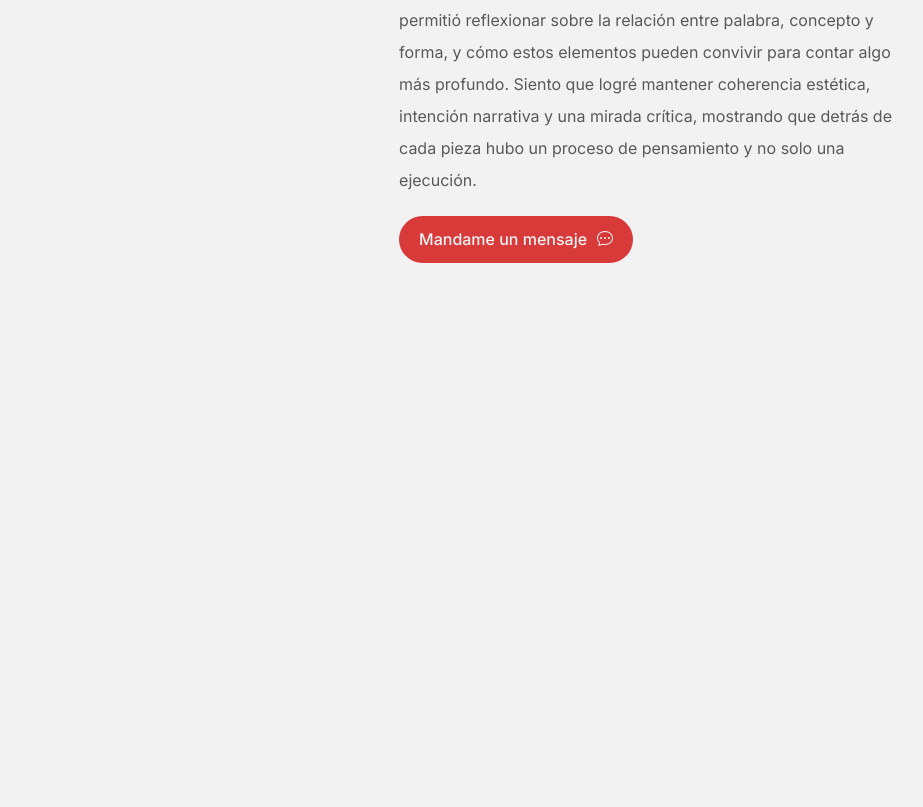
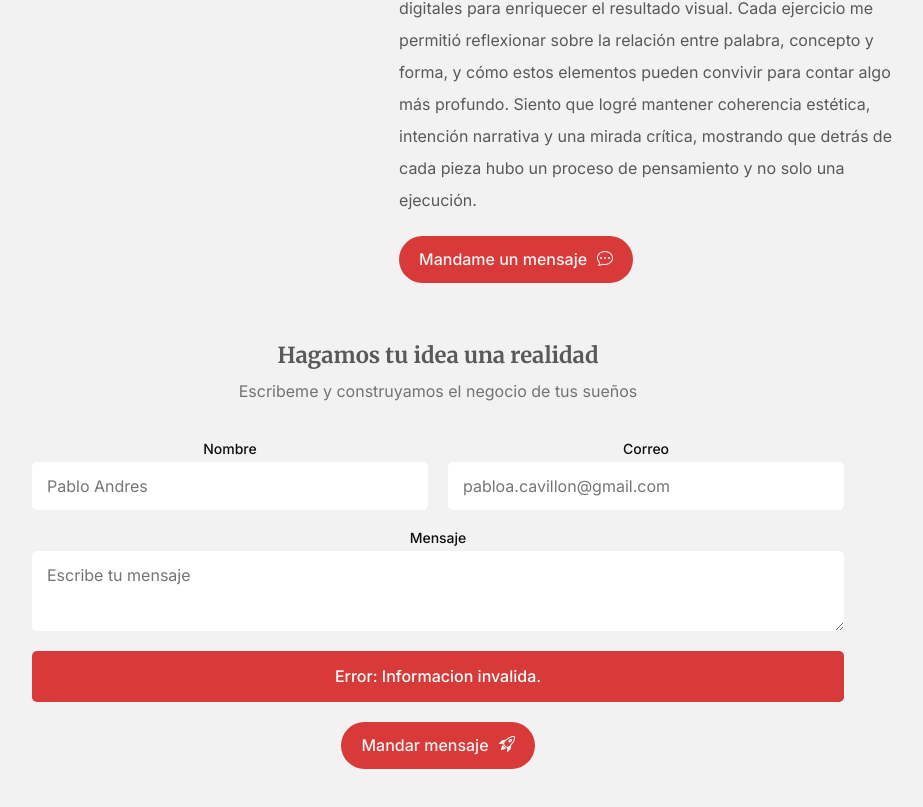
Before and after one commit to projaska/portfolio-laura-coreico, a React (Vite) app: page / in a window 1280 px wide. Shown: the part 1982-2789 px from the top of the page, without its empty margins (202-1125 px from the left). Before the commit the page ends 2245 px from the top, so only its background shows below. Built offline with nearby package versions, Linux system fonts and the light colour scheme.

Commit message:
terminando seccion contacto

```diff
--- a/src/App.jsx
+++ b/src/App.jsx
@@ -2,6 +2,8 @@
 import Hero from "./componentes/layeut/Hero";
 import Trabajos from  "./componentes/layeut/Trabajos";
 import AcercaDe from "./componentes/layeut/Acercade";
+import Contacto from "./componentes/layeut/Contacto";
+
 function App() {
    return (
     <>
@@ -10,6 +12,7 @@
         <Hero />
         <Trabajos />
         <AcercaDe/>
+        <Contacto/>
       </div>
     </>
   )
--- a/src/componentes/layeut/AcercaDe.jsx
+++ b/src/componentes/layeut/AcercaDe.jsx
@@ -12,10 +12,10 @@
                     </div>
                     <div className="col-2">
                         <h4 className="pre-titulo">Acerca de mí</h4>
-                        <h3 className="titulo">La razon por la que deberias aproberme</h3>
+                        <h3 className="titulo">La razon por la que deberias aprobarme</h3>
                         <p className="resumen">
                             Hola soy Laura Coreico, una apasioda diseñadora dedicada a convertir ideas en realidad. Con un enfoque creativo y minucioso, transformo proyectos en experiencias unicas.
-                            <br/>
+                        </p><p className="resumen">
                              Considero que deberían aprobarme porque en cada trabajo pude plasmar una interpretación personal y consciente de las consignas. No me limité a cumplir lo técnico, sino que busqué transmitir una idea o una emoción a través de la imagen y explorar el uso de distintas herramientas digitales, combinando procesos manuales y digitales para enriquecer el resultado visual. Cada ejercicio me permitió reflexionar sobre la relación entre palabra, concepto y forma, y cómo estos elementos pueden convivir para contar algo más profundo. Siento que logré mantener coherencia estética, intención narrativa y una mirada crítica, mostrando que detrás de cada pieza hubo un proceso de pensamiento y no solo una ejecución.
                         </p>
                         <a href="#contacto" className="boton">
--- /dev/null
+++ b/src/componentes/layeut/Contacto.css
@@ -0,0 +1,84 @@
+.contacto {
+    .formulario {
+
+        width: 70%;
+        display: grid;
+        grid-template-columns: 1fr 1fr;
+        gap: 20px;
+
+        .grupo-formulario {
+          display: flex;
+          flex-direction: column;
+          gap: 5px;
+
+          &.mensaje {
+            grid-column: span 2;
+          }
+          &.error {
+            grid-column:  span 2;
+            background: var(--primario);
+            color: #fff;
+            padding: 16px;
+            border-radius: 5px;
+            font-weight: 500;
+            }
+            &.enviar {
+            grid-column:  span 2;
+            display: flex;
+            justify-content: center;
+            align-items: center;
+            }
+            label {
+               font-size: 14px;
+               font-weight: 500;
+            }
+            input, textarea {
+                width: 100%;
+                padding: 15px;
+                border-radius: 5px;
+                border: none;
+                font-size: 16px;
+                font-family: 'Inter', sans-serif;
+            }
+            input:hover,
+            input:focus,
+            textarea:hover,
+            textarea:focus {
+                outline: 2px solid var(--primario);
+            }
+            textarea {
+                resize: vertical;
+                min-height: 80px;
+                max-height: 200px;
+            }
+            .dark & input,
+            .dark & textarea{
+                background: var(--shade-10);
+                color: var(--shade-1);
+            }
+
+        }
+
+        @media screen and (max-width: 768px) {
+            & {
+                width: 100%;
+            }
+        }
+
+        @media screen and (max-width: 576px) {
+            & {
+                grid-template-columns: 1fr;
+
+                .grupo-formulario {
+                    &.mensaje,
+                    &.error,
+                    &.enviar {
+                        grid-column: span 1;
+                    }
+                }
+            }
+        }
+
+
+    }
+}
--- /dev/null
+++ b/src/componentes/layeut/Contacto.jsx
@@ -0,0 +1,50 @@
+import './Contacto.css';
+
+const Contacto = () => {
+  return (
+    <>
+        <section className="contacto" id="contacto">
+            <div className="encabezado">
+                <h3 className="titulo">Hagamos tu idea una realidad</h3>
+                <p className="subtitulo">Escribeme y construyamos el negocio de tus sueños</p>
+            </div>
+            <form action="" className="formulario">
+                <div className="grupo-formulario">
+                    <label htmlFor="nombre">Nombre</label>
+                    <input type="text" name="nombre" id="nombre" placeholder="Pablo Andres" />
+                </div>
+                <div className="grupo-formulario">
+                    <label htmlFor="correo">Correo</label>
+                    <input type="text" name="correo" id="correo" placeholder="pabloa.cavillon@gmail.com" />
+                </div>
+                <div className="grupo-formulario mensaje">
+                    <label htmlFor="mensaje">Mensaje</label>
+                    <textarea type="text" name="mensaje" id="mensaje" placeholder="Escribe tu mensaje"></textarea>
+                </div>
+                <div className="grupo-formulario error">
+                    <p>Error: Informacion invalida.</p>
+                </div>
+                <div className="grupo-formulario enviar">
+                    <div>
+                        <button className="boton">
+                            Mandar mensaje
+                            <div className="icono">
+                                <svg xmlns="http://www.w3.org/2000/svg"
+                                width="16"
+                                height="16"
+                                fill="currentColor"
+                                viewBox="0 0 16 16">
+                                <path d="M9.752 6.193c.599.6 1.73.437 2.528-.362s.96-1.932.362-2.531c-.599-.6-1.73-.438-2.528.361-.798.8-.96 1.933-.362 2.532"/>
+                                <path d="M15.811 3.312c-.363 1.534-1.334 3.626-3.64 6.218l-.24 2.408a2.56 2.56 0 0 1-.732 1.526L8.817 15.85a.51.51 0 0 1-.867-.434l.27-1.899c.04-.28-.013-.593-.131-.956a9 9 0 0 0-.249-.657l-.082-.202c-.815-.197-1.578-.662-2.191-1.277-.614-.615-1.079-1.379-1.275-2.195l-.203-.083a10 10 0 0 0-.655-.248c-.363-.119-.675-.172-.955-.132l-1.896.27A.51.51 0 0 1 .15 7.17l2.382-2.386c.41-.41.947-.67 1.524-.734h.006l2.4-.238C9.005 1.55 11.087.582 12.623.208c.89-.217 1.59-.232 2.08-.188.244.023.435.06.57.093q.1.026.16.045c.184.06.279.13.351.295l.029.073a3.5 3.5 0 0 1 .157.721c.055.485.051 1.178-.159 2.065m-4.828 7.475.04-.04-.107 1.081a1.54 1.54 0 0 1-.44.913l-1.298 1.3.054-.38c.072-.506-.034-.993-.172-1.418a9 9 0 0 0-.164-.45c.738-.065 1.462-.38 2.087-1.006M5.205 5c-.625.626-.94 1.351-1.004 2.09a9 9 0 0 0-.45-.164c-.424-.138-.91-.244-1.416-.172l-.38.054 1.3-1.3c.245-.246.566-.401.91-.44l1.08-.107zm9.406-3.961c-.38-.034-.967-.027-1.746.163-1.558.38-3.917 1.496-6.937 4.521-.62.62-.799 1.34-.687 2.051.107.676.483 1.362 1.048 1.928.564.565 1.25.941 1.924 1.049.71.112 1.429-.067 2.048-.688 3.079-3.083 4.192-5.444 4.556-6.987.183-.771.18-1.345.138-1.713a3 3 0 0 0-.045-.283 3 3 0 0 0-.3-.041Z"/>
+                                <path d="M7.009 12.139a7.6 7.6 0 0 1-1.804-1.352A7.6 7.6 0 0 1 3.794 8.86c-1.102.992-1.965 5.054-1.839 5.18.125.126 3.936-.896 5.054-1.902Z"/>
+                                </svg>
+                            </div>
+                        </button>
+                    </div>
+                </div>
+            </form>
+        </section>
+    </>
+  );
+};
+export default Contacto;
--- a/src/index.css
+++ b/src/index.css
@@ -74,8 +74,8 @@
     }
 
 }
-
-.trabajos {
+.trabajos,
+.contacto {
         display: flex;
         flex-direction: column;
         gap: 40px;
```
